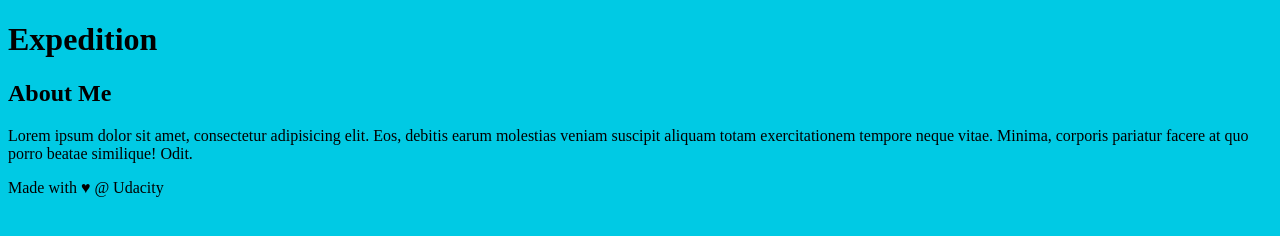
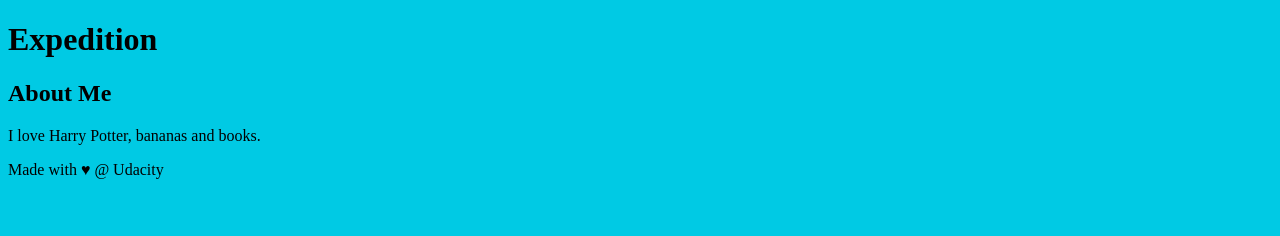
Before and after one commit to vdoan98/new-git-project, a plain HTML site: page index.html in a window 1280 px wide. Drawn offline with Linux system fonts and the light colour scheme.

Commit message:
Change info about me section

```diff
--- a/index.html
+++ b/index.html
@@ -21,7 +21,7 @@
     <aside>
     	<h2>About Me</h2>
 
-    	<p>Lorem ipsum dolor sit amet, consectetur adipisicing elit. Eos, debitis earum molestias veniam suscipit aliquam totam exercitationem tempore neque vitae. Minima, corporis pariatur facere at quo porro beatae similique! Odit.</p>
+    	<p>I love Harry Potter, bananas and books.</p>
 	</aside>
 
     <footer>
```
